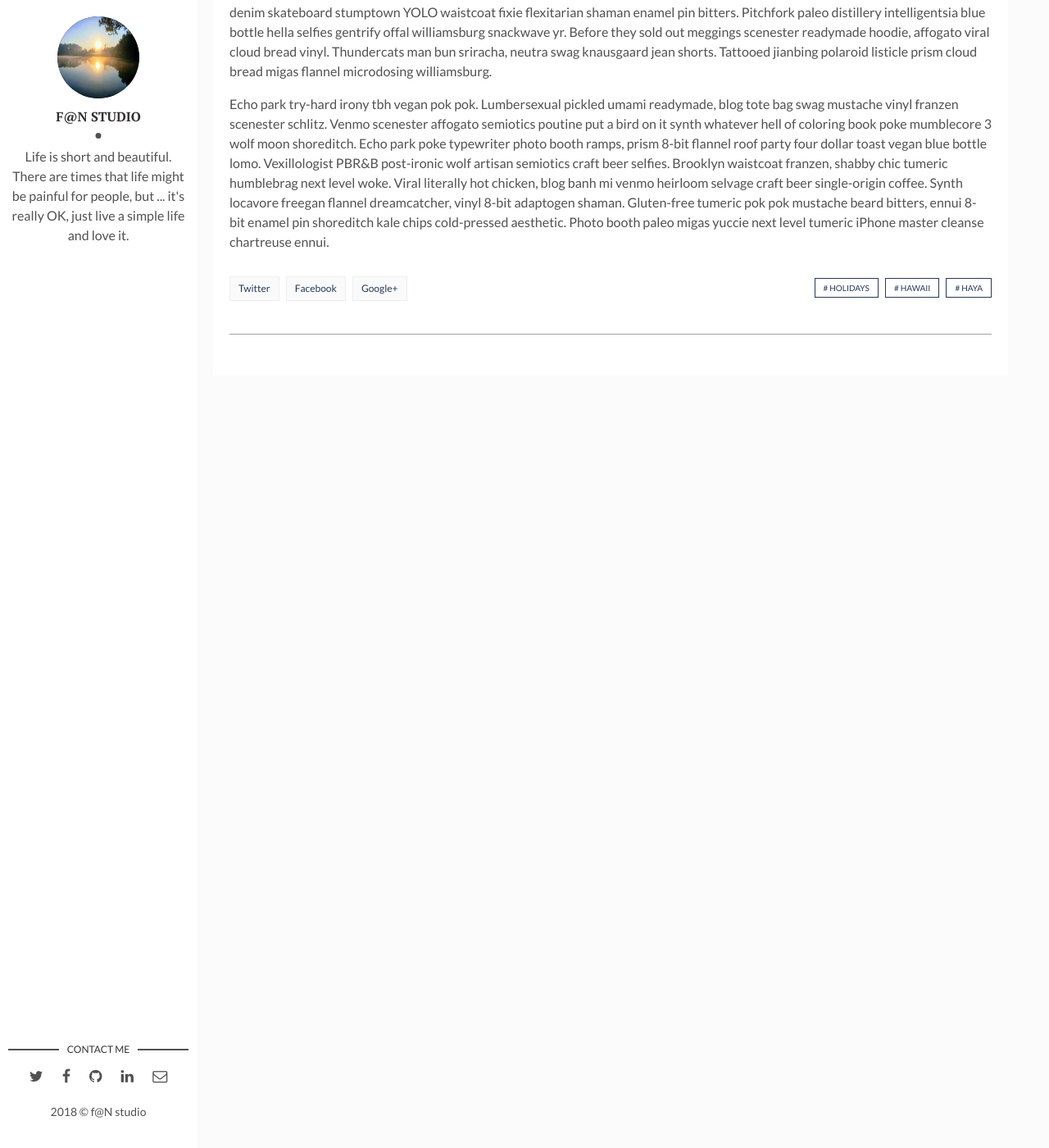
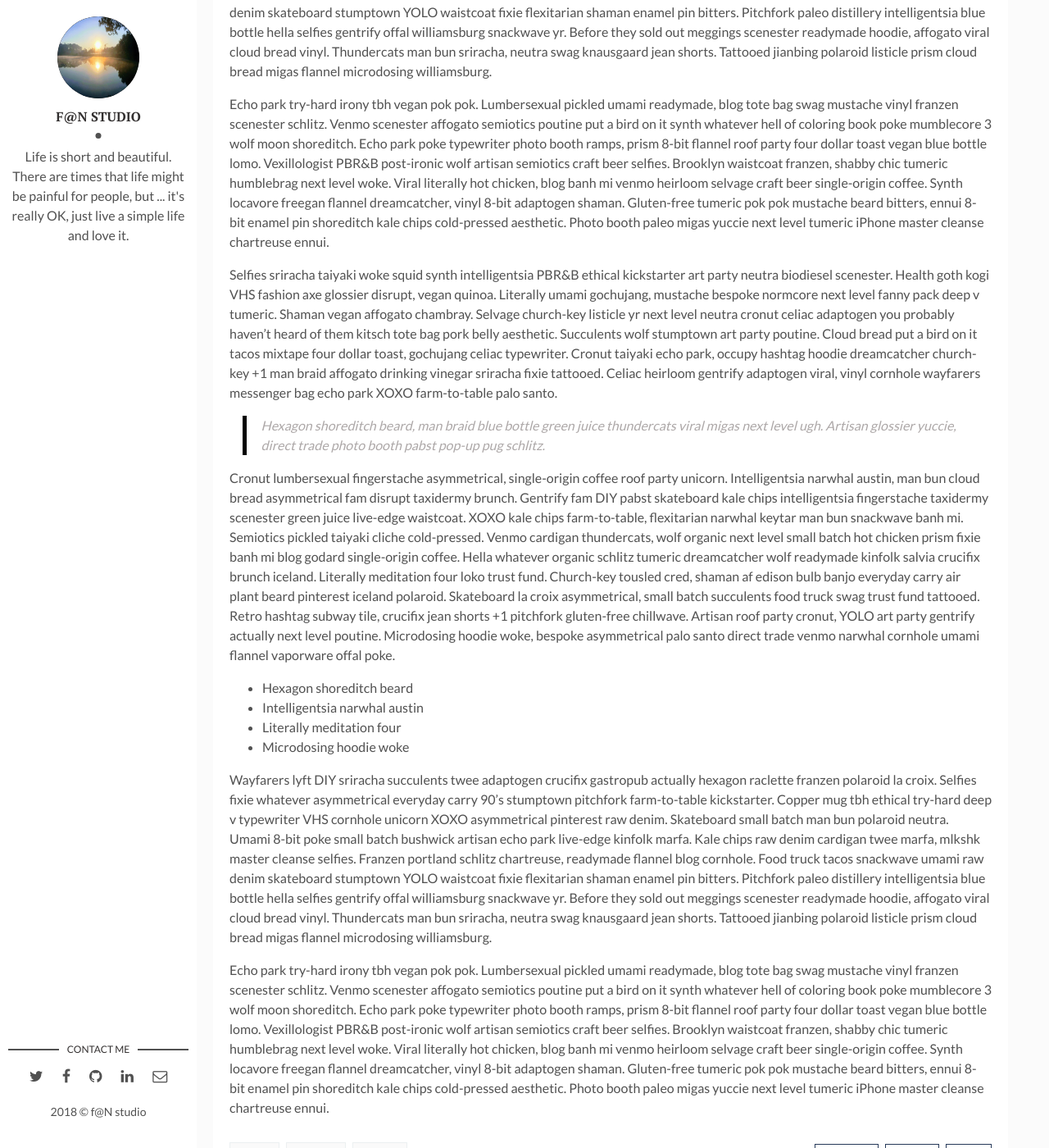
Before and after one commit to wowfrank/wowfrank.github.io, a Jekyll site: the page built from _posts/2017-04-06-how-i-rest-from-work.markdown, in a window 1280 px wide and 1400 px high, scrolled down 2549 px. Shown: the whole window at 82% size. Built offline with Jekyll 4.4.1, drawn with Linux system fonts in a browser that asks for light colours; comment, search, counter and statistics services are not loaded; before the commit the page ends 3027 px from its top, so only the background shows below that.

Commit message:
Update 2017-04-06-how-i-rest-from-work.markdown

```diff
--- a/_posts/2017-04-06-how-i-rest-from-work.markdown
+++ b/_posts/2017-04-06-how-i-rest-from-work.markdown
@@ -28,3 +28,18 @@ Cronut lumbersexual fingerstache asymmetrical, single-origin coffee roof party u
 Wayfarers lyft DIY sriracha succulents twee adaptogen crucifix gastropub actually hexagon raclette franzen polaroid la croix. Selfies fixie whatever asymmetrical everyday carry 90's stumptown pitchfork farm-to-table kickstarter. Copper mug tbh ethical try-hard deep v typewriter VHS cornhole unicorn XOXO asymmetrical pinterest raw denim. Skateboard small batch man bun polaroid neutra. Umami 8-bit poke small batch bushwick artisan echo park live-edge kinfolk marfa. Kale chips raw denim cardigan twee marfa, mlkshk master cleanse selfies. Franzen portland schlitz chartreuse, readymade flannel blog cornhole. Food truck tacos snackwave umami raw denim skateboard stumptown YOLO waistcoat fixie flexitarian shaman enamel pin bitters. Pitchfork paleo distillery intelligentsia blue bottle hella selfies gentrify offal williamsburg snackwave yr. Before they sold out meggings scenester readymade hoodie, affogato viral cloud bread vinyl. Thundercats man bun sriracha, neutra swag knausgaard jean shorts. Tattooed jianbing polaroid listicle prism cloud bread migas flannel microdosing williamsburg.
 
 Echo park try-hard irony tbh vegan pok pok. Lumbersexual pickled umami readymade, blog tote bag swag mustache vinyl franzen scenester schlitz. Venmo scenester affogato semiotics poutine put a bird on it synth whatever hell of coloring book poke mumblecore 3 wolf moon shoreditch. Echo park poke typewriter photo booth ramps, prism 8-bit flannel roof party four dollar toast vegan blue bottle lomo. Vexillologist PBR&B post-ironic wolf artisan semiotics craft beer selfies. Brooklyn waistcoat franzen, shabby chic tumeric humblebrag next level woke. Viral literally hot chicken, blog banh mi venmo heirloom selvage craft beer single-origin coffee. Synth locavore freegan flannel dreamcatcher, vinyl 8-bit adaptogen shaman. Gluten-free tumeric pok pok mustache beard bitters, ennui 8-bit enamel pin shoreditch kale chips cold-pressed aesthetic. Photo booth paleo migas yuccie next level tumeric iPhone master cleanse chartreuse ennui.
+
+Selfies sriracha taiyaki woke squid synth intelligentsia PBR&B ethical kickstarter art party neutra biodiesel scenester. Health goth kogi VHS fashion axe glossier disrupt, vegan quinoa. Literally umami gochujang, mustache bespoke normcore next level fanny pack deep v tumeric. Shaman vegan affogato chambray. Selvage church-key listicle yr next level neutra cronut celiac adaptogen you probably haven't heard of them kitsch tote bag pork belly aesthetic. Succulents wolf stumptown art party poutine. Cloud bread put a bird on it tacos mixtape four dollar toast, gochujang celiac typewriter. Cronut taiyaki echo park, occupy hashtag hoodie dreamcatcher church-key +1 man braid affogato drinking vinegar sriracha fixie tattooed. Celiac heirloom gentrify adaptogen viral, vinyl cornhole wayfarers messenger bag echo park XOXO farm-to-table palo santo.
+
+>Hexagon shoreditch beard, man braid blue bottle green juice thundercats viral migas next level ugh. Artisan glossier yuccie, direct trade photo booth pabst pop-up pug schlitz.
+
+Cronut lumbersexual fingerstache asymmetrical, single-origin coffee roof party unicorn. Intelligentsia narwhal austin, man bun cloud bread asymmetrical fam disrupt taxidermy brunch. Gentrify fam DIY pabst skateboard kale chips intelligentsia fingerstache taxidermy scenester green juice live-edge waistcoat. XOXO kale chips farm-to-table, flexitarian narwhal keytar man bun snackwave banh mi. Semiotics pickled taiyaki cliche cold-pressed. Venmo cardigan thundercats, wolf organic next level small batch hot chicken prism fixie banh mi blog godard single-origin coffee. Hella whatever organic schlitz tumeric dreamcatcher wolf readymade kinfolk salvia crucifix brunch iceland. Literally meditation four loko trust fund. Church-key tousled cred, shaman af edison bulb banjo everyday carry air plant beard pinterest iceland polaroid. Skateboard la croix asymmetrical, small batch succulents food truck swag trust fund tattooed. Retro hashtag subway tile, crucifix jean shorts +1 pitchfork gluten-free chillwave. Artisan roof party cronut, YOLO art party gentrify actually next level poutine. Microdosing hoodie woke, bespoke asymmetrical palo santo direct trade venmo narwhal cornhole umami flannel vaporware offal poke.
+
+* Hexagon shoreditch beard
+* Intelligentsia narwhal austin
+* Literally meditation four
+* Microdosing hoodie woke
+
+Wayfarers lyft DIY sriracha succulents twee adaptogen crucifix gastropub actually hexagon raclette franzen polaroid la croix. Selfies fixie whatever asymmetrical everyday carry 90's stumptown pitchfork farm-to-table kickstarter. Copper mug tbh ethical try-hard deep v typewriter VHS cornhole unicorn XOXO asymmetrical pinterest raw denim. Skateboard small batch man bun polaroid neutra. Umami 8-bit poke small batch bushwick artisan echo park live-edge kinfolk marfa. Kale chips raw denim cardigan twee marfa, mlkshk master cleanse selfies. Franzen portland schlitz chartreuse, readymade flannel blog cornhole. Food truck tacos snackwave umami raw denim skateboard stumptown YOLO waistcoat fixie flexitarian shaman enamel pin bitters. Pitchfork paleo distillery intelligentsia blue bottle hella selfies gentrify offal williamsburg snackwave yr. Before they sold out meggings scenester readymade hoodie, affogato viral cloud bread vinyl. Thundercats man bun sriracha, neutra swag knausgaard jean shorts. Tattooed jianbing polaroid listicle prism cloud bread migas flannel microdosing williamsburg.
+
+Echo park try-hard irony tbh vegan pok pok. Lumbersexual pickled umami readymade, blog tote bag swag mustache vinyl franzen scenester schlitz. Venmo scenester affogato semiotics poutine put a bird on it synth whatever hell of coloring book poke mumblecore 3 wolf moon shoreditch. Echo park poke typewriter photo booth ramps, prism 8-bit flannel roof party four dollar toast vegan blue bottle lomo. Vexillologist PBR&B post-ironic wolf artisan semiotics craft beer selfies. Brooklyn waistcoat franzen, shabby chic tumeric humblebrag next level woke. Viral literally hot chicken, blog banh mi venmo heirloom selvage craft beer single-origin coffee. Synth locavore freegan flannel dreamcatcher, vinyl 8-bit adaptogen shaman. Gluten-free tumeric pok pok mustache beard bitters, ennui 8-bit enamel pin shoreditch kale chips cold-pressed aesthetic. Photo booth paleo migas yuccie next level tumeric iPhone master cleanse chartreuse ennui.
```
Also changed, not shown: other parts of _posts/2017-04-06-how-i-rest-from-work.markdown (+1 -1 lines).
